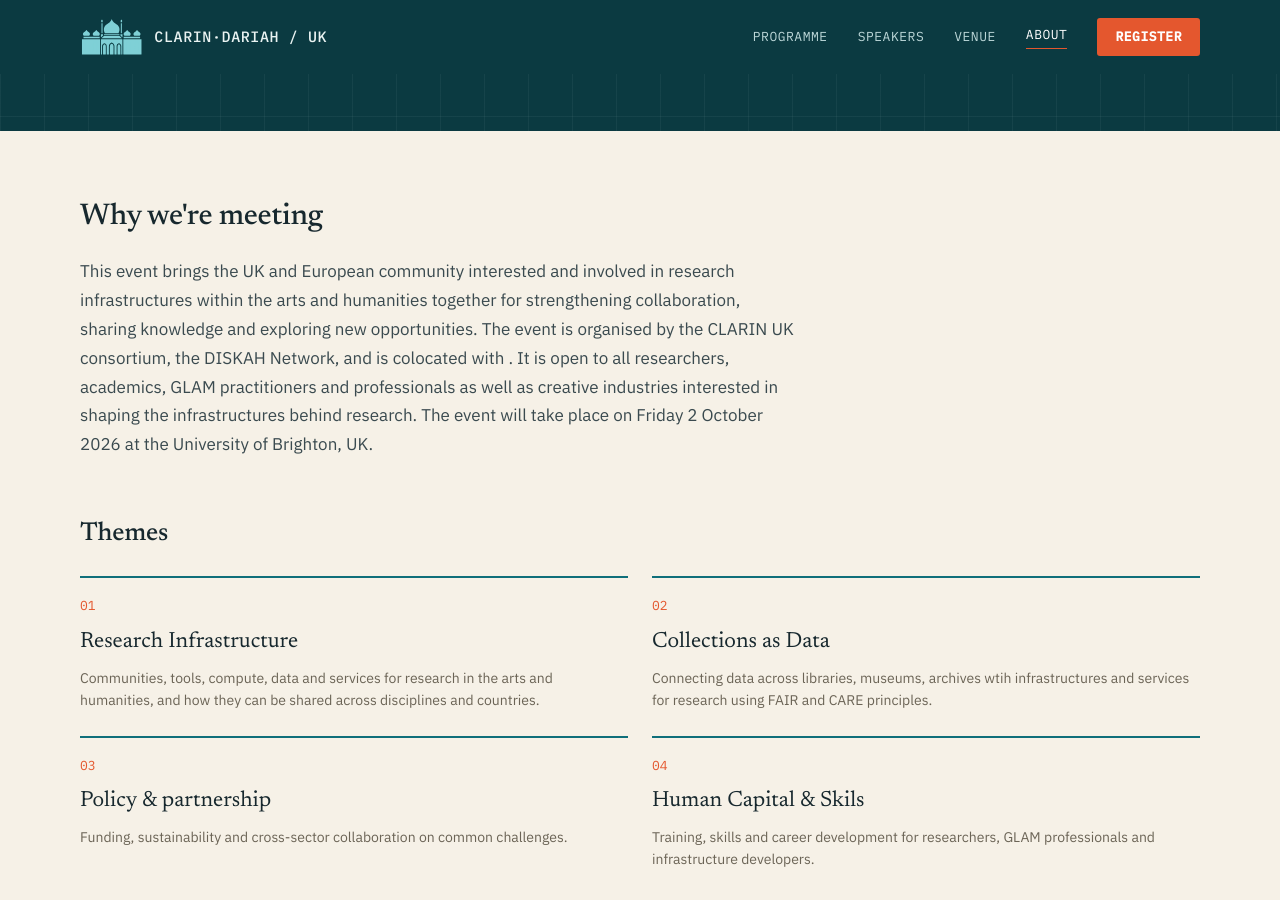
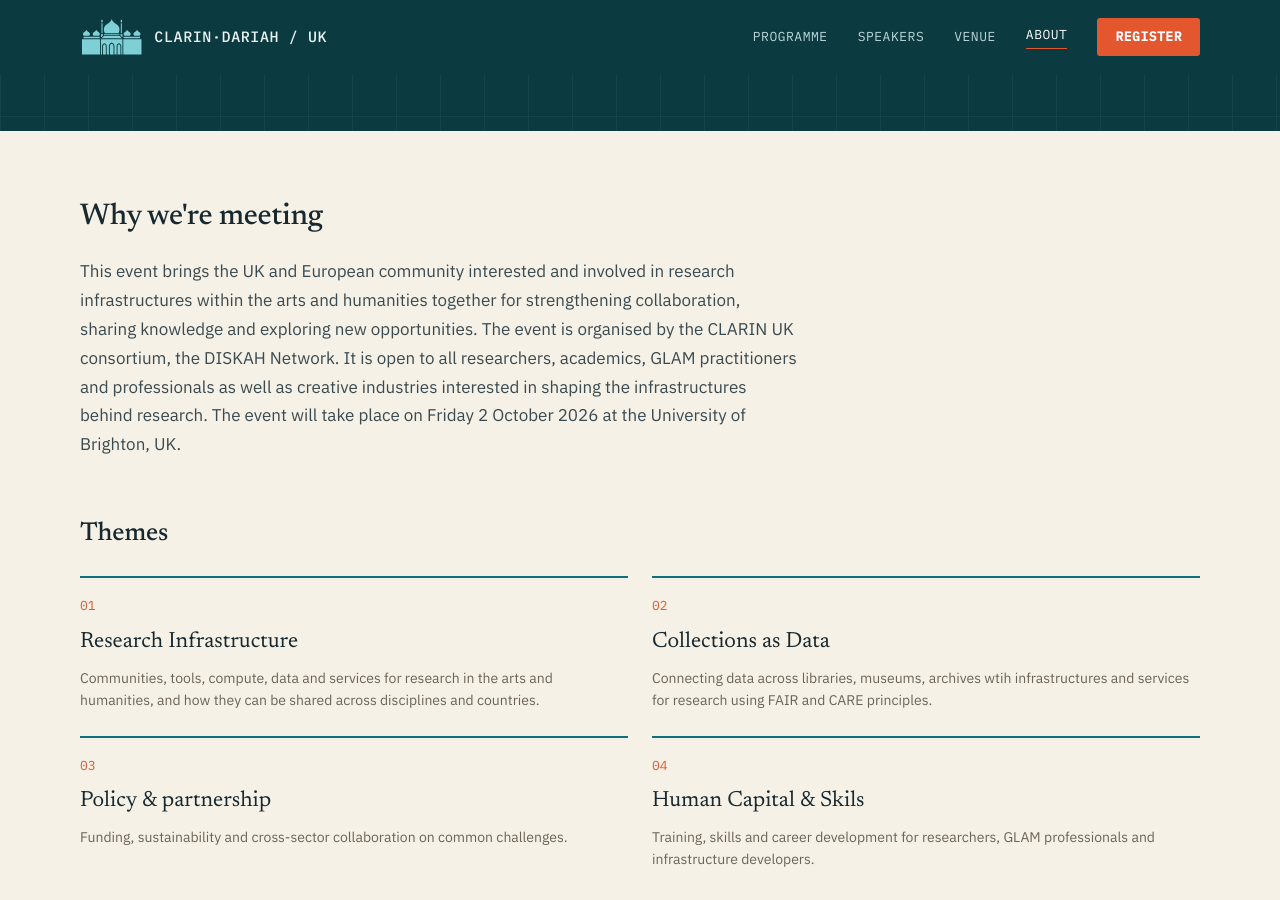
Before and after one commit to UniversityofBrighton/2026clariahuk, a Jekyll site: the page built from about.html, in a window 1280 px wide and 900 px high, scrolled down 310 px. Built offline with Jekyll 4.4.1, drawn with Linux system fonts in a browser that asks for light colours.

Commit message:
about fix error and logo

```diff
--- a/_data/about.yml
+++ b/_data/about.yml
@@ -7,8 +7,8 @@ intro:
     within the arts and humanities together for
     strengthening collaboration, sharing knowledge and
     exploring new opportunities. The event is organised
-    by the CLARIN UK consortium, the DISKAH Network, and is colocated
-    with . It is open to all researchers, academics, GLAM practitioners and
+    by the CLARIN UK consortium, the DISKAH Network.
+    It is open to all researchers, academics, GLAM practitioners and
     professionals as well as creative industries interested in shaping the infrastructures
     behind research. The event will take place on Friday 2 October 2026 at the University of Brighton, UK.
 
@@ -40,5 +40,6 @@ partners_label:
 #   - { name: Example Trust, logo: /assets/partners/example.svg, url: https://example.org }
 # Entries without a `logo` render as an empty LOGO slot.
 partners:
-  - { name: University of Brighton, logo: /assets/partners/university-of-brighton.png, url: https://www.brighton.ac.uk }
+  - {name: University of Brighton, logo: /assets/partners/university-of-brighton.png, url: https://www.brighton.ac.uk }
   - {name: University of Oxford, logo: /assets/partners/University_of_Oxford.svg, url: https://www.ox.ac.uk }
+  - {name: DISKAGH Network, logo: /assets/partners/diskah.png, url: https://diskah.org}
```
